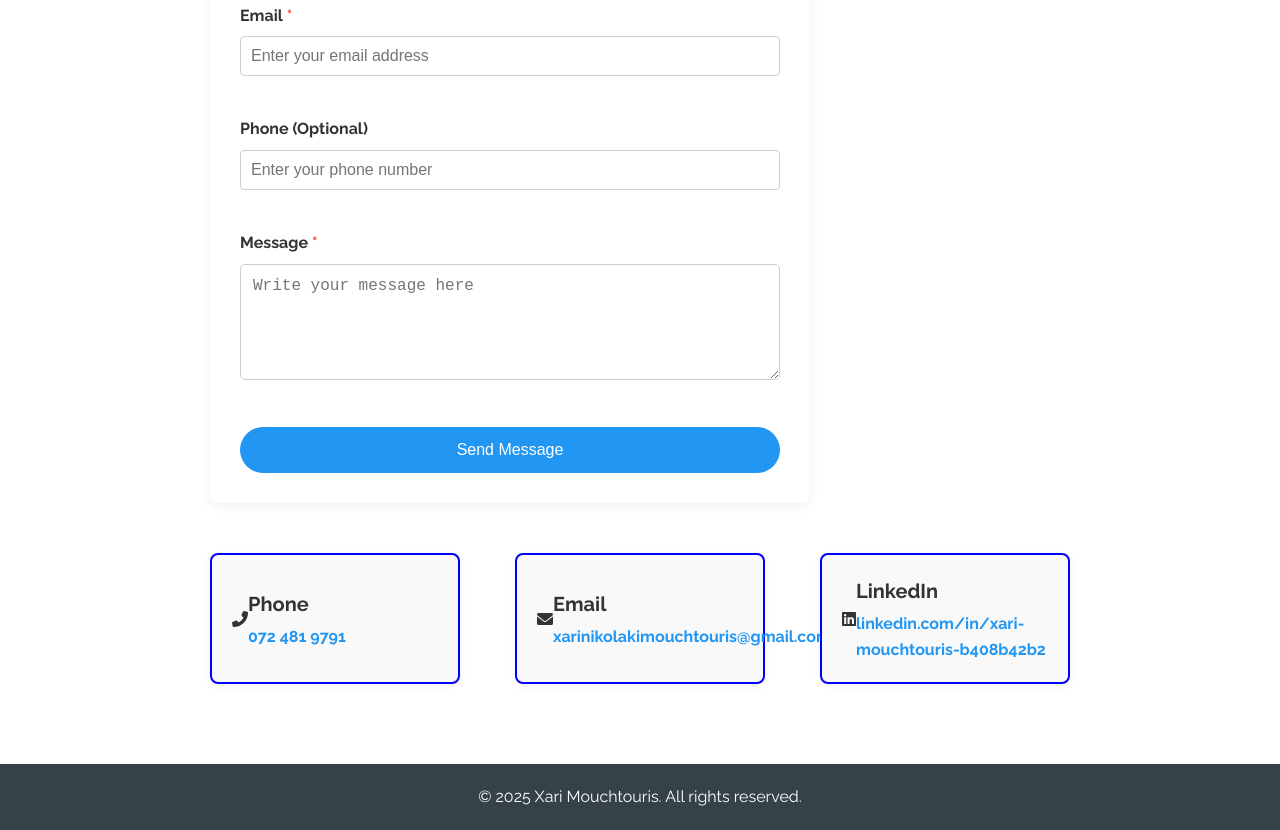
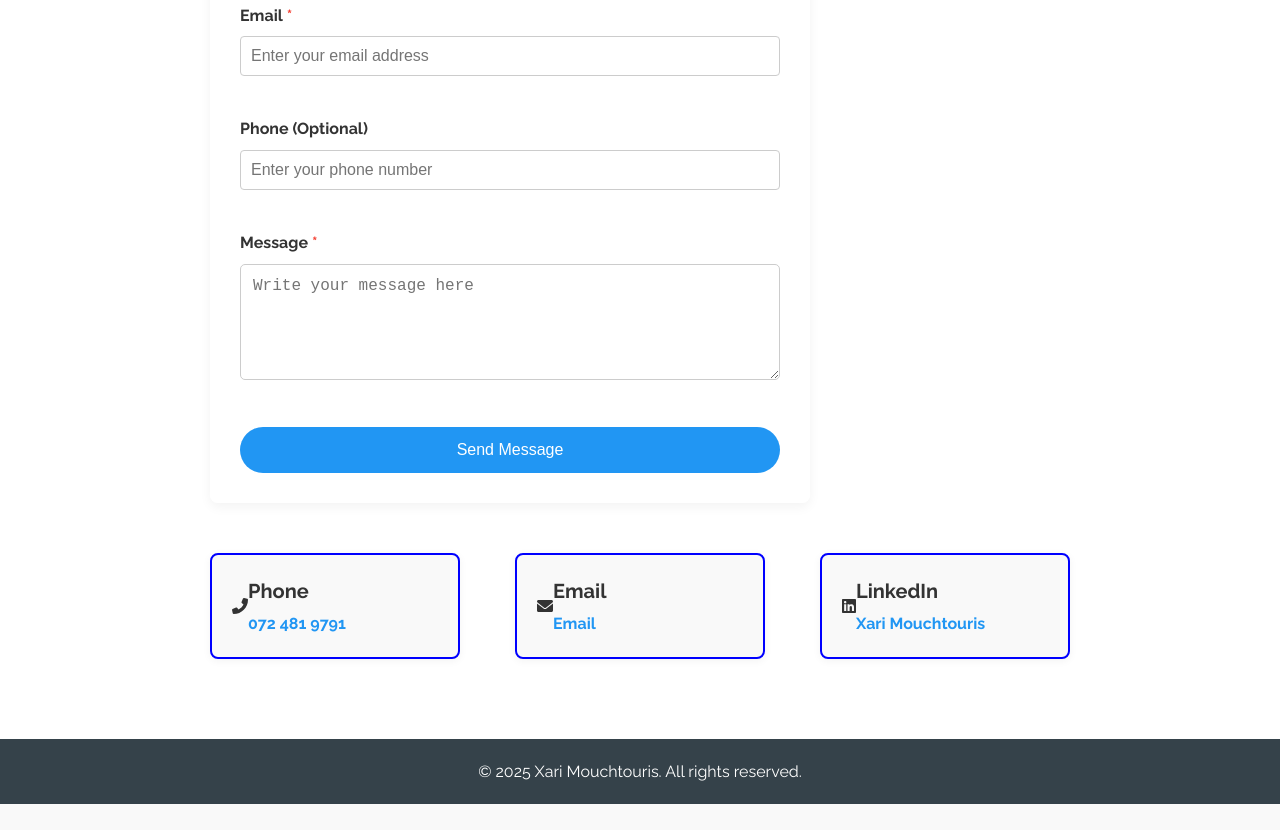
Before and after one commit to 23795824/Xari-Mouchtouris-Portfolio-, a website: page contact.html in a window 1280 px wide. Shown: the part 386-1216 px from the top of the page. After the commit the page ends 1190 px from the top, so only its background shows below. Drawn offline with nearby package versions, Linux system fonts and the light colour scheme.

Commit message:
Update contact details 2

```diff
--- a/contact.html
+++ b/contact.html
@@ -317,7 +317,7 @@
               <h3>Email</h3>
               <p>
                 <a href="mailto:xarinikolakimouchtouris@gmail.com"
-                  >xarinikolakimouchtouris@gmail.com</a
+                  >Email</a
                 >
               </p>
             </div>
@@ -332,7 +332,7 @@
                   href="https://www.linkedin.com/in/xari-mouchtouris-b408b42b2"
                   target="_blank"
                   rel="noopener noreferrer"
-                  >linkedin.com/in/xari-mouchtouris-b408b42b2</a
+                  >Xari Mouchtouris</a
                 >
               </p>
             </div>
```
